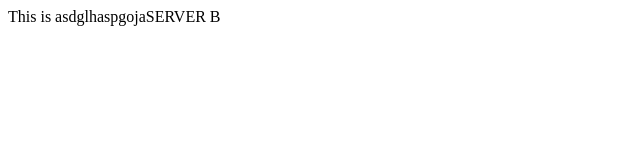
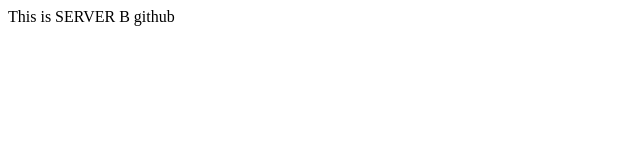
Before and after one commit to EunhoChu/Azuretest2, a plain HTML site: page index.html in a window 1280 px wide. Shown: the full height of the page, 0-640 px from the left. Drawn offline with Linux system fonts and the light colour scheme.

Commit message:
Update index.html

```diff
--- a/index.html
+++ b/index.html
@@ -1 +1 @@
-<html>This is asdglhaspgojaSERVER B</html>
+<html>This is SERVER B github</html>
```
